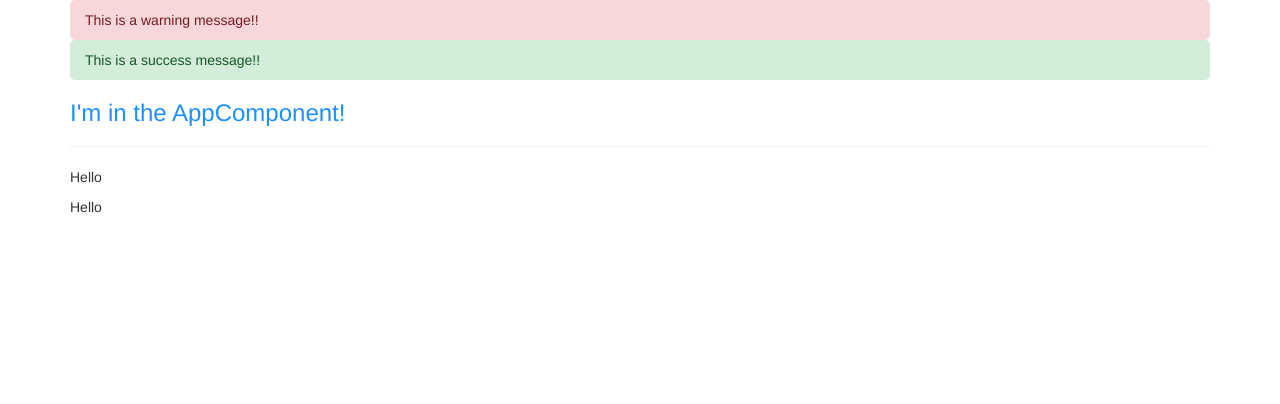
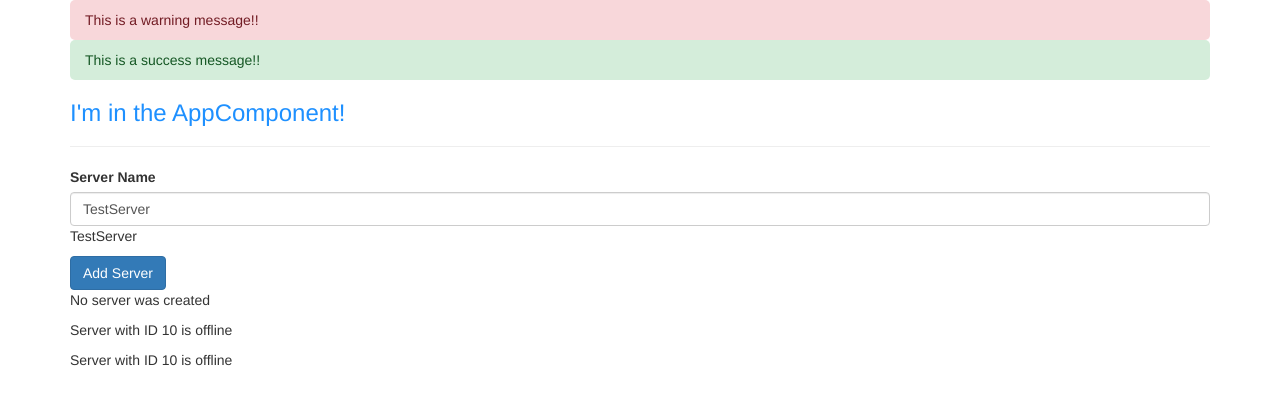
Before and after one commit to SmitBhikadiya-M/Angular-Udemy-Course, an Angular app in the folder CourseIntro/: page / in a window 1280 px wide. Shown: the top 404 px of the page. Built offline with nearby package versions, Linux system fonts and the light colour scheme.

Commit message:
Learn: String Interpolation, Property Binding, Event Binding, Two Data Binding

```diff
--- a/CourseIntro/src/app/server/server.component.html
+++ b/CourseIntro/src/app/server/server.component.html
@@ -1,3 +1,3 @@
 <p>
-    Hello
+    Server with ID {{ serverId }} is {{ getServerStatus() }}
 </p>
--- a/CourseIntro/src/app/server/server.component.ts
+++ b/CourseIntro/src/app/server/server.component.ts
@@ -5,5 +5,10 @@
     templateUrl: './server.component.html',
 })
 export class ServerComponent{
+    serverId = 10;
+    serverStatus = 'offline'
 
+    getServerStatus() {
+        return this.serverStatus;
+    }
 }
--- a/CourseIntro/src/app/servers/servers.component.html
+++ b/CourseIntro/src/app/servers/servers.component.html
@@ -1,4 +1,21 @@
+<label>Server Name</label>
+<!-- <input type="text"
+    class="form-control"
+    (input)="onUpdateServerName($event)"
+> -->
+
+<input type="text" class="form-control" [(ngModel)]="serverName">
+<p>{{ serverName }}</p>
+
+
+
+<button class="btn btn-primary"
+    [disabled]="allowNewServer"
+    (click)="onCreateServer()">
+    Add Server
+</button>
+<p>{{ serverCreationStatus }}</p>
+
+
 <app-server></app-server>
 <app-server></app-server>
-<app-server></app-server>
-<app-server></app-server>
--- a/CourseIntro/src/app/servers/servers.component.ts
+++ b/CourseIntro/src/app/servers/servers.component.ts
@@ -1,18 +1,29 @@
 import { Component, OnInit } from '@angular/core';
 
 @Component({
-  selector: 'app-servers.',
-  template: `
-    <app-server></app-server>
-    <app-server></app-server>
-  `,
+  selector: 'app-servers',
+  templateUrl: './servers.component.html',
   styleUrls: ['./servers.component.css']
 })
 export class ServersComponent implements OnInit {
-
-  constructor() { }
+  allowNewServer = true;
+  serverCreationStatus = 'No server was created';
+  serverName = 'TestServer';
+  constructor() {
+    setTimeout(()=>{
+      this.allowNewServer = false;
+    }, 2000)
+   }
 
   ngOnInit(): void {
   }
 
+  onCreateServer() {
+    this.serverCreationStatus = `${this.serverName} was created`;
+  }
+
+  onUpdateServerName(event: Event) {
+    this.serverName = (<HTMLInputElement>event.target).value;
+  }
+
 }
```
